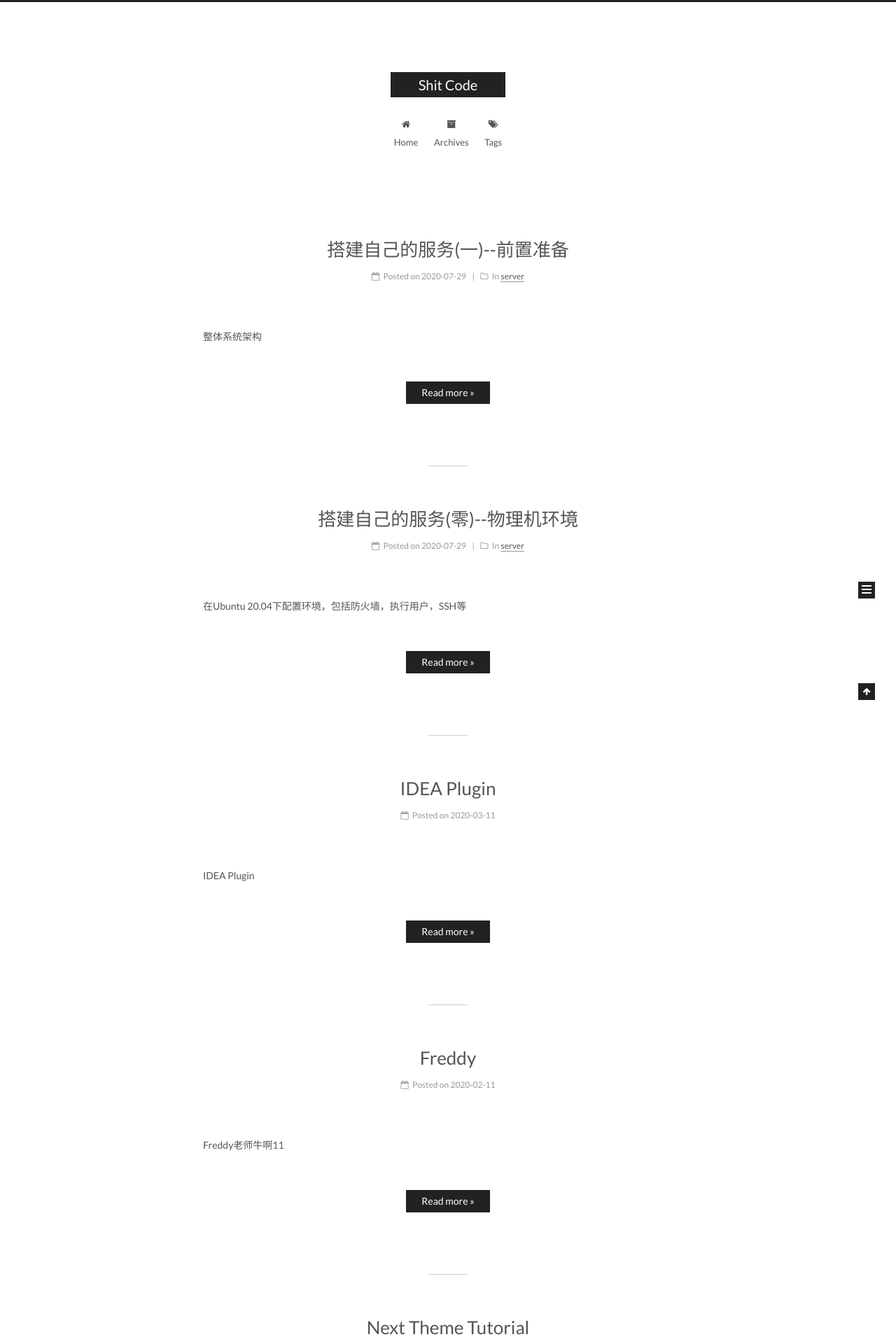
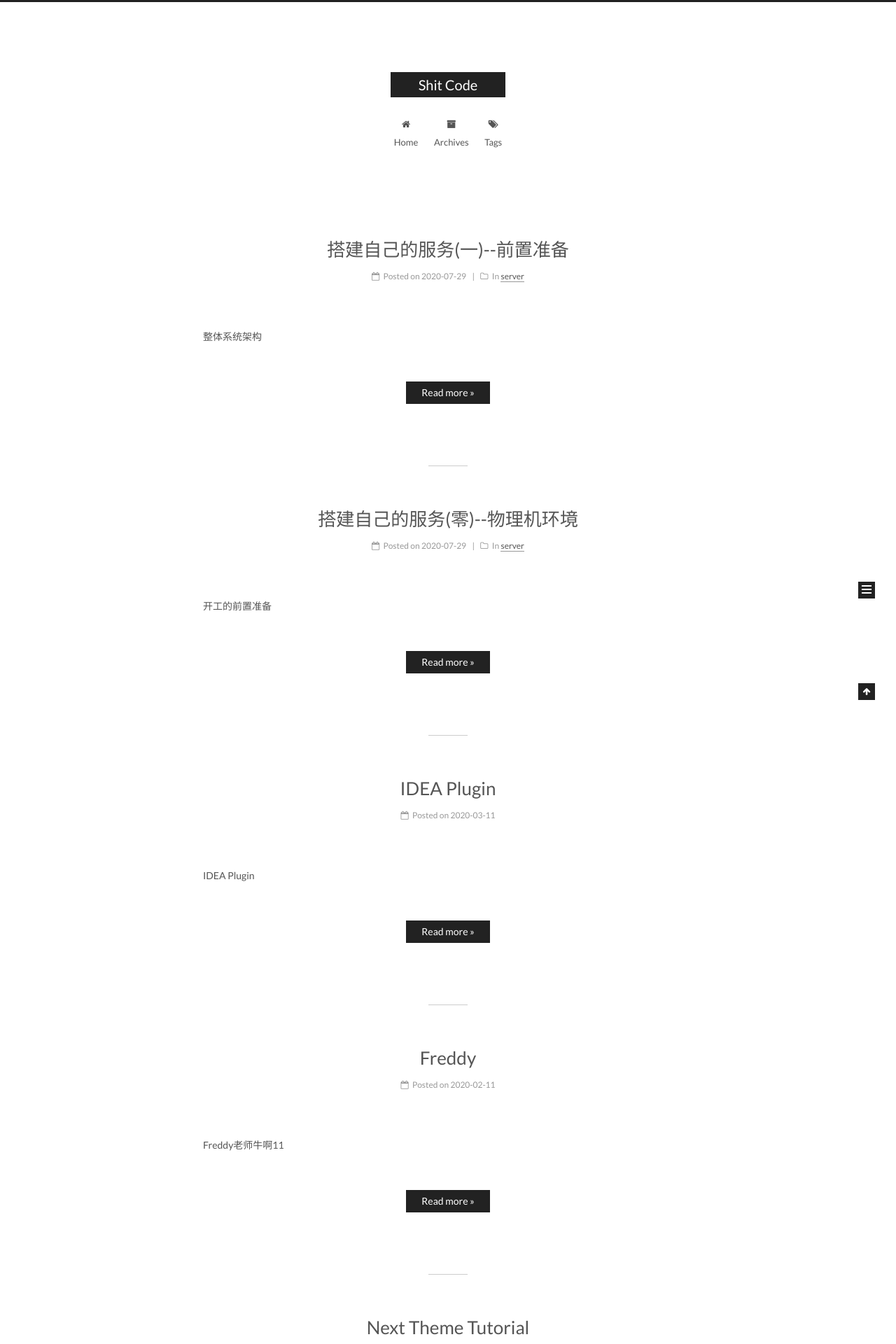
Before and after one commit to cdistc/cdistc.github.io, a Jekyll site: the page built from index.html, in a window 1280 px wide. Shown: the top 1920 px of the page at 70% size. Built offline with Jekyll 4.4.1, drawn with Linux system fonts in a browser that asks for light colours; emoji names are drawn with the system emoji font; the list of posts is cut into pages by our own code.

Commit message:
搭建自己的服务(零)--物理机环境

```diff
--- a/_posts/2020-07-29-server000.md
+++ b/_posts/2020-07-29-server000.md
@@ -4,7 +4,7 @@ title: 搭建自己的服务(零)--物理机环境
 date: 2020-07-29 15:22:00
 categories: [server]
 tags: [linux]
-description: 在Ubuntu 20.04下配置环境，包括防火墙，执行用户，SSH等
+description: 开工的前置准备
 ---
 
 ## 环境搭建
```
